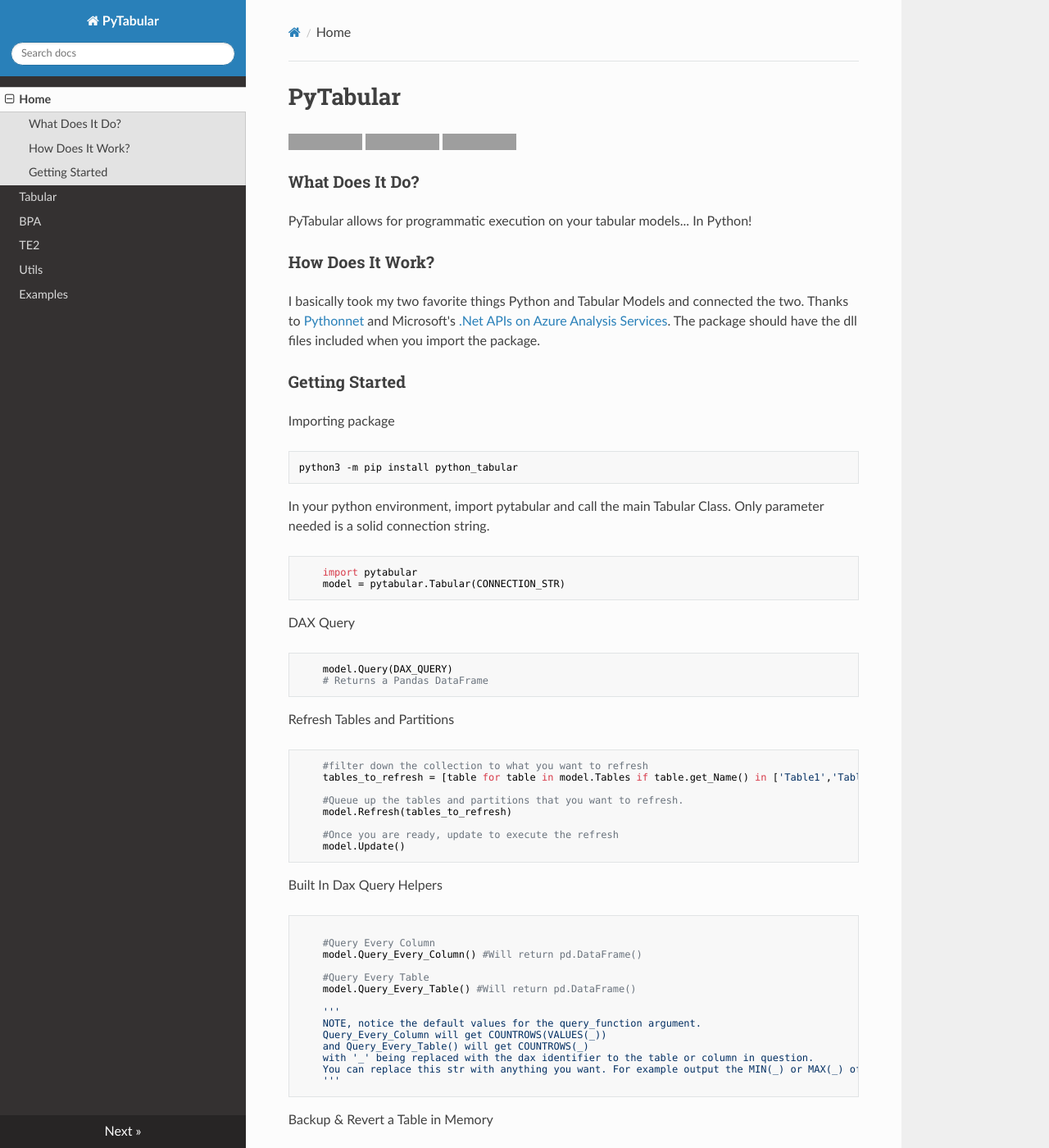
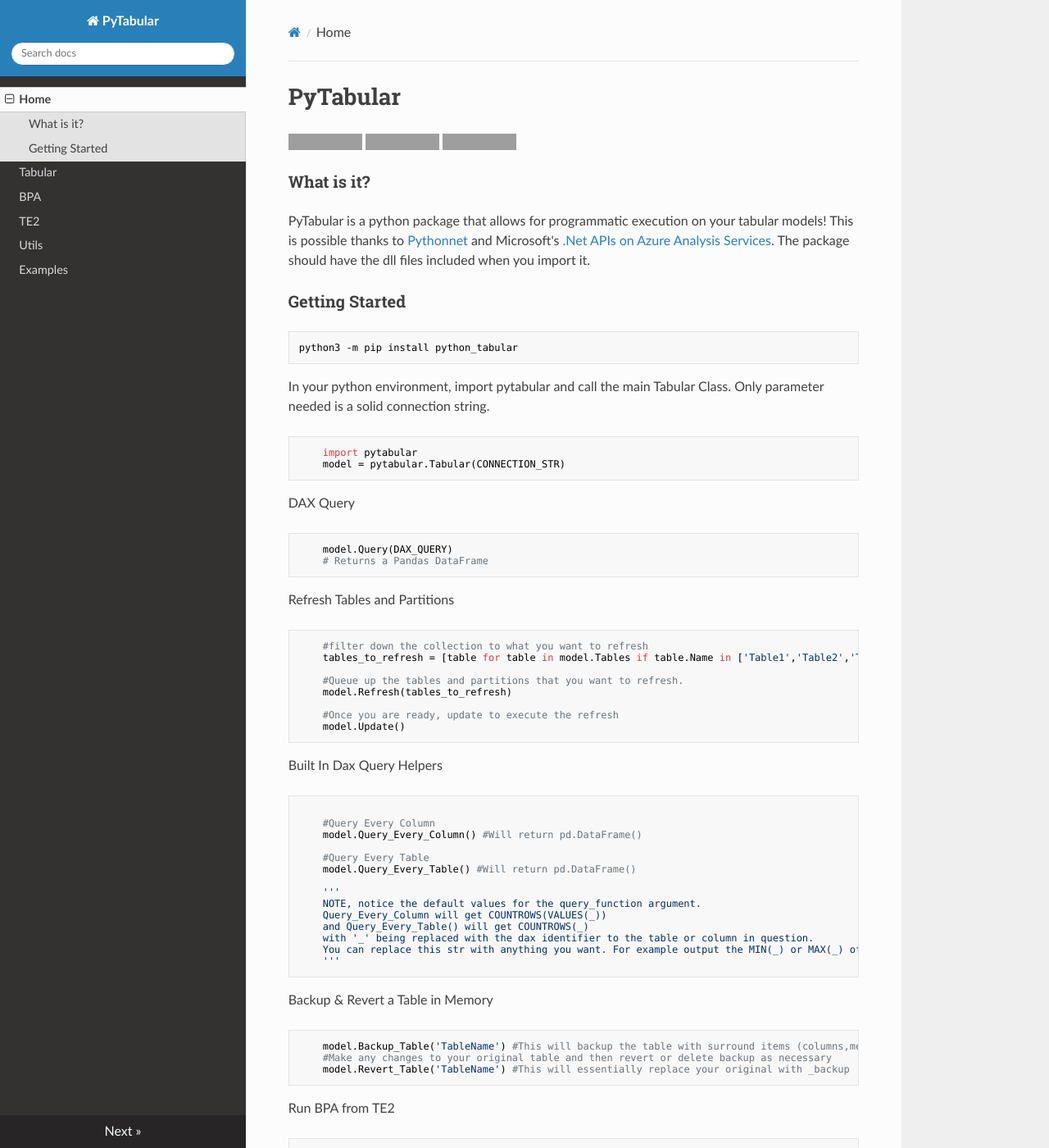
Before and after one commit to Curts0/PyTabular, an MkDocs documentation site: the page built from docs/index.md, in a window 1280 px wide and 1400 px high. Shown: the whole window at 82% size. Built offline with MkDocs 1.6.1, drawn with Linux system fonts in a browser that asks for light colours; nearby versions of some CDN libraries; some of the changed text lies outside the part shown; grey boxes are pictures that could not be loaded.

Commit message:
Gen2 poc

````diff
--- a/docs/index.md
+++ b/docs/index.md
@@ -4,17 +4,11 @@
 [![readthedocs](https://github.com/Curts0/PyTabular/actions/workflows/readthedocs.yml/badge.svg)](https://github.com/Curts0/PyTabular/actions/workflows/readthedocs.yml)
 [![pages-build-deployment](https://github.com/Curts0/PyTabular/actions/workflows/pages/pages-build-deployment/badge.svg)](https://github.com/Curts0/PyTabular/actions/workflows/pages/pages-build-deployment)
 
-### What Does It Do?
+### What is it?
 
-PyTabular allows for programmatic execution on your tabular models... In Python!
-
-### How Does It Work?
-
-I basically took my two favorite things Python and Tabular Models and connected the two. Thanks to [Pythonnet](https://pythonnet.github.io/) and Microsoft's [.Net APIs on Azure Analysis Services](https://docs.microsoft.com/en-us/dotnet/api/microsoft.analysisservices?view=analysisservices-dotnet). The package should have the dll files included when you import the package.
+PyTabular is a python package that allows for programmatic execution on your tabular models! This is possible thanks to [Pythonnet](https://pythonnet.github.io/) and Microsoft's [.Net APIs on Azure Analysis Services](https://docs.microsoft.com/en-us/dotnet/api/microsoft.analysisservices?view=analysisservices-dotnet). The package should have the dll files included when you import it.
 
 ### Getting Started
-
-Importing package
 
 ```powershell
 python3 -m pip install python_tabular
@@ -38,7 +32,7 @@
 
 ```python
     #filter down the collection to what you want to refresh
-    tables_to_refresh = [table for table in model.Tables if table.get_Name() in ['Table1','Table2','Table3']]
+    tables_to_refresh = [table for table in model.Tables if table.Name in ['Table1','Table2','Table3']]
 
     #Queue up the tables and partitions that you want to refresh.
     model.Refresh(tables_to_refresh)
@@ -78,3 +72,5 @@
     BPA = pytabular.BPA() #Fee free to input your own BPA file or this will download for you from: https://raw.githubusercontent.com/microsoft/Analysis-Services/master/BestPracticeRules/BPARules.json
     model.Analyze_BPA(TE2.EXE_Path,BPA.Location) #This will output a list of BPA violations...
 ```
+
+I'm working on converting everything to the google docstring format and using those to populate the documentation. I still have some formatting issues to work through, but that should help with understanding what this package can do.
````
Also changed, not shown: docs/Tabular.md (+4 -4 lines), docs/Utils.md (+2 -3 lines), 1 other file.
